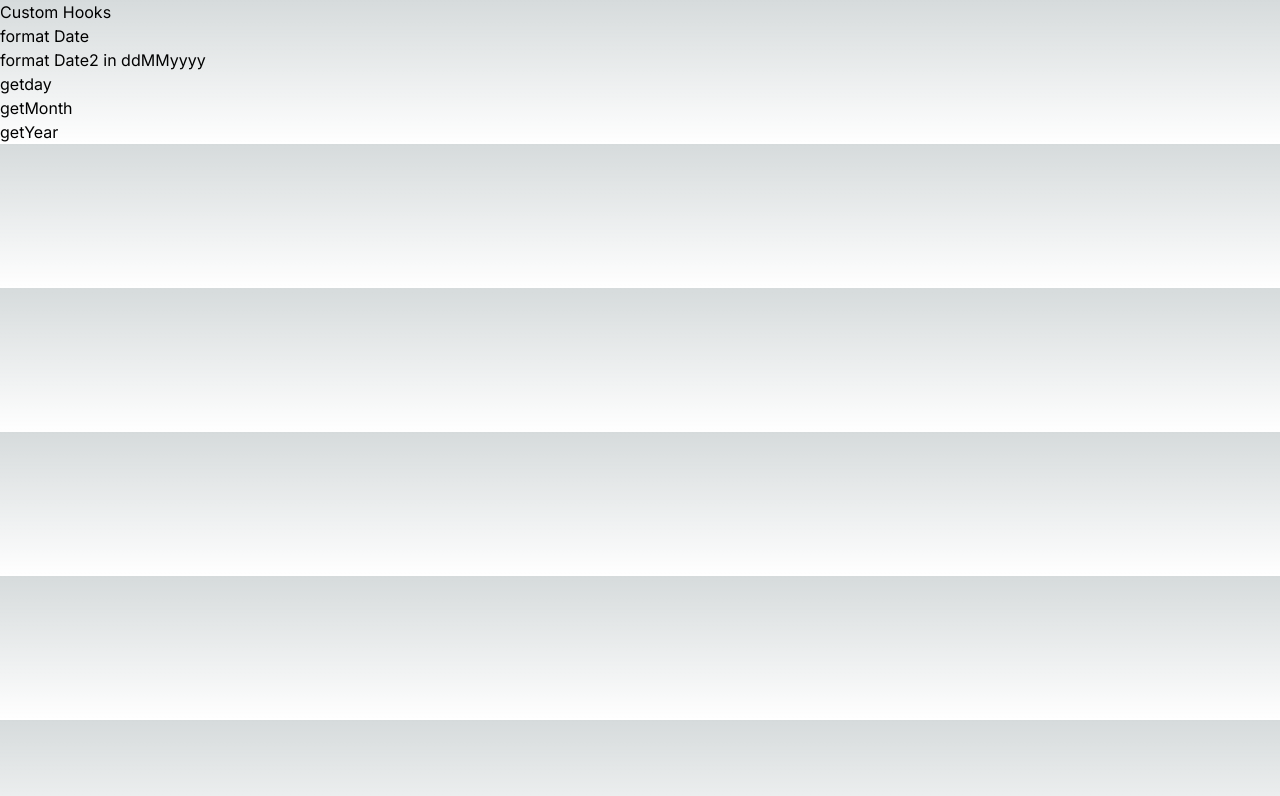
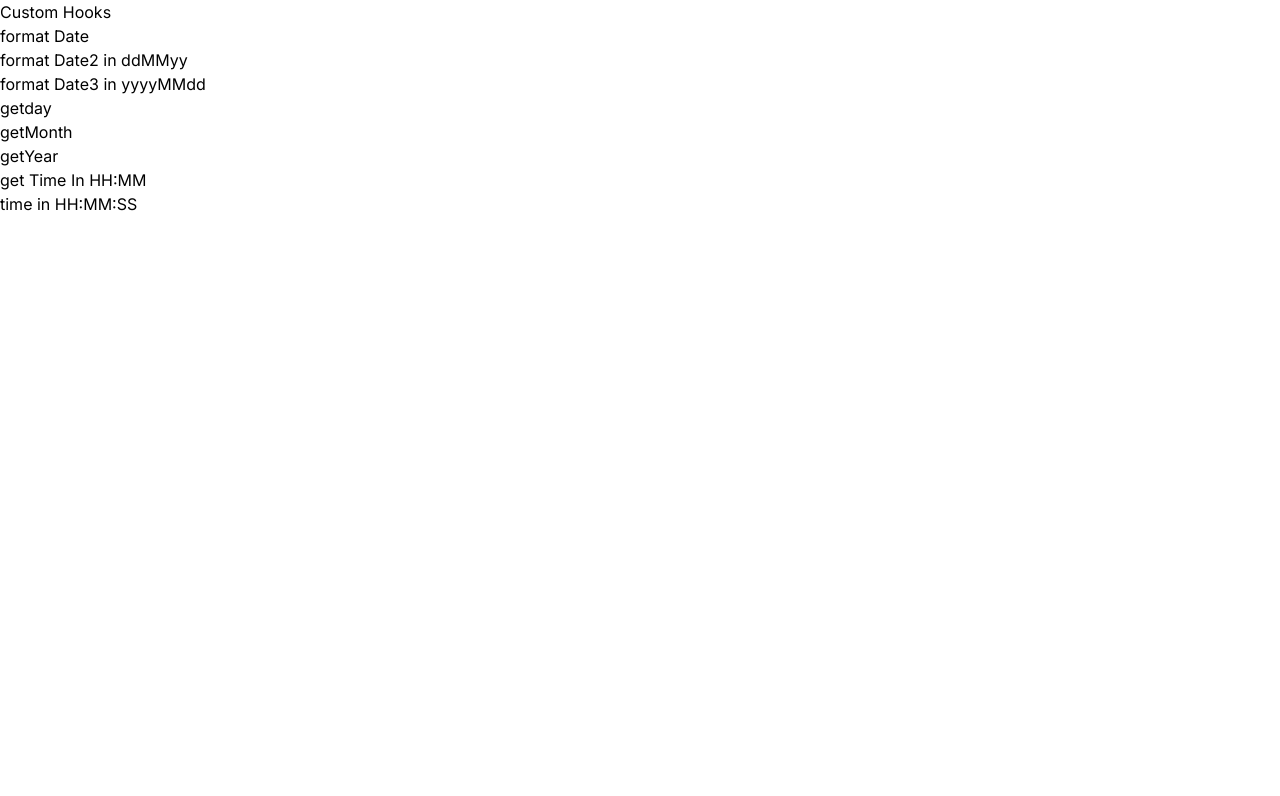
Before and after one commit to Chhavi0405/hooks, a Next.js app: page / in a window 1280 px wide. Shown: the top 796 px of the page. Built offline with nearby package versions, Linux system fonts and the light colour scheme.

Commit message:
time formats

```diff
--- a/app/globals.css
+++ b/app/globals.css
@@ -18,10 +18,10 @@
 
 body {
   color: rgb(var(--foreground-rgb));
-  background: linear-gradient(
+  /* background: linear-gradient(
       to bottom,
       transparent,
       rgb(var(--background-end-rgb))
     )
-    rgb(var(--background-start-rgb));
+    rgb(var(--background-start-rgb)); */
 }
--- a/app/page.tsx
+++ b/app/page.tsx
@@ -1,26 +1,51 @@
 'use client'
 
+import { useState } from "react";
 import useFormat from "./useFormats/page"
 
 
 export default function Home() {
 
-  const { getDate,getMMddyyyy,getddMMyy,getDay,getMonth,getYear  } = useFormat();
+  const { getDate,getMMddyyyy,getddMMyy,getDay,getMonth,getYear,getTimeInHHMM,getTimeInHHMMSS,getyyyyMMdd } = useFormat();
+  const [input,setInput] = useState<string|number>();
+  const [inputDay,setInputDay] = useState<string|number>();
+  const [isTime,setIsTime] =useState<number|Date|string>()
+  const handleFormatdate =()=>{
+    setInput(getYear(getDate()))
+  }
+
+  const handleDay =()=>{
+    setInputDay(getDay(getDate()))
+  }
+
+  const handleGetTime=()=>{
+setIsTime(getTimeInHHMM(getDate()))
+  }
+  // console.log(input,"input")
   return (
     <>
     <h2>Custom Hooks</h2>
 
     <button onClick={()=>getMMddyyyy(getDate('2023-05-23'))}>format Date</button>
    <br/>
-   <button onClick={()=>getddMMyy(getDate())}>format Date2 in ddMMyyyy</button>
+   <button onClick={()=>getddMMyy(getDate())}>format Date2 in ddMMyy</button>
    <br/>
-   <button onClick={()=>getDay(getDate())}>getday</button>
+   <button onClick={()=>getyyyyMMdd(getDate())}>format Date3 in yyyyMMdd</button>
+   <br/>
+   {/* <button onClick={()=>getDay(getDate())}>getday</button> */}
+   <button onClick={()=>handleDay()}>getday</button>
+   {inputDay}
    <br/>
    <button onClick={()=>getMonth(getDate())}>getMonth</button>
    <br/>
-   <button onClick={()=>getYear(getDate())}>getYear</button>
-
-
+   {/* <button onClick={()=>getYear(getDate())}>getYear</button> */}
+  <button onClick={()=>handleFormatdate()}>getYear</button>
+  {input}
+  <br/>
+  <button onClick={()=>handleGetTime()}>get Time In HH:MM</button>
+  {isTime}
+  <br/>
+  <button onClick={()=>getTimeInHHMMSS(getDate())}>time in HH:MM:SS</button>
     </>
   )
 }
--- a/app/useFormats/page.tsx
+++ b/app/useFormats/page.tsx
@@ -1,47 +1,74 @@
-import { format } from "date-fns";
+import { format, getTime } from "date-fns";
 
-export default function useFormat (){
+export default function useFormat() {
+  const getDate = (date?: string | number | undefined) => {
+    const curDate = date ? new Date(date) : new Date();
+    console.log(curDate, "curdate");
+    return curDate;
+  };
 
-    const getDate = (date?: string | number | undefined) => {
-        const curDate = date ? new Date(date) : new Date();
-        console.log(curDate,"curdate")
-        return curDate;
-      };
+  const getMMddyyyy = (date?: number | Date | string) => {
+    const formatDate = format(date as Date, "MM-dd-yyyy");
+    console.log(formatDate, "formatDated");
+    return formatDate;
+  };
 
-    const getMMddyyyy = (date?:any)=>{
-        const formatDate = format(date,'MM-dd-yyyy')
-        console.log(formatDate,"formatDated")
-        return formatDate;
-    }
+  const getddMMyy = (date?: number | Date | string) => {
+    const formatDate2 = format(date as Date, "dd-MM-yy");
+    console.log(formatDate2, "formatDate2");
+    return formatDate2;
+  };
 
-    const getddMMyy =(date?:any)=>{
-        const formatDate2 = format(date,'dd-MM-yy')
-        console.log(formatDate2,"formatDate2")
-        return formatDate2
-    }
-    const getDay =(date?:any)=>{
-      const day = format(date,'dd')
-      console.log(day)
-      return day;
+  const getyyyyMMdd = (date?: number | Date | string) => {
+    const formatDate3 = format(date as Date, "yyyy-MM-dd");
+    console.log(formatDate3, "formatDate3");
+    return formatDate3;
+  };
 
-    }
+  const getDay = (date?: number | Date | string) => {
+    const day = format(date as Date, "dd");
+    console.log(day);
+    return day;
+  };
 
-    const getMonth =(date?:any)=>{
-        const month = format(date,'MM')
-        console.log(month,"month")
-        return month;
+  const getMonth = (date?: number | Date | string) => {
+    const month = format(date as Date, "MM");
+    console.log(month, "month");
+    return month;
+  };
+  const getYear = (date?: number | Date | string) => {
+    const year = format(date as Date, "yyyy");
+    console.log(year, "year");
+    return year;
+  };
 
-      }
-const getYear =(date?:any)=>{
-    const year =format(date,'yyyy')
-    console.log(year,"year")
-    return year;
+  const getTimeInHHMM = (date?: number | Date | string | undefined) => {
+    const time = getTime(
+      date instanceof Date ? date : new Date(date || Date.now())
+    );
+    const formattedTime = format(time, "HH:mm");
+    console.log(formattedTime, "time");
+    return formattedTime;
+  };
+
+  const getTimeInHHMMSS =(date?: number | Date | string | undefined) => {
+    const time = getTime(
+      date instanceof Date ? date : new Date(date || Date.now())
+    );
+    const formattedTime = format(time, "HH:mm:ss");
+    console.log(formattedTime, "time");
+    return formattedTime;
+  };
+
+  return {
+    getDate,
+    getMMddyyyy,
+    getddMMyy,
+    getDay,
+    getMonth,
+    getYear,
+    getTimeInHHMM,
+    getTimeInHHMMSS,
+    getyyyyMMdd
+  };
 }
-
-
-
-    return{getDate,getMMddyyyy,getddMMyy,getDay,getMonth,getYear}
-
-
-
-}
```
